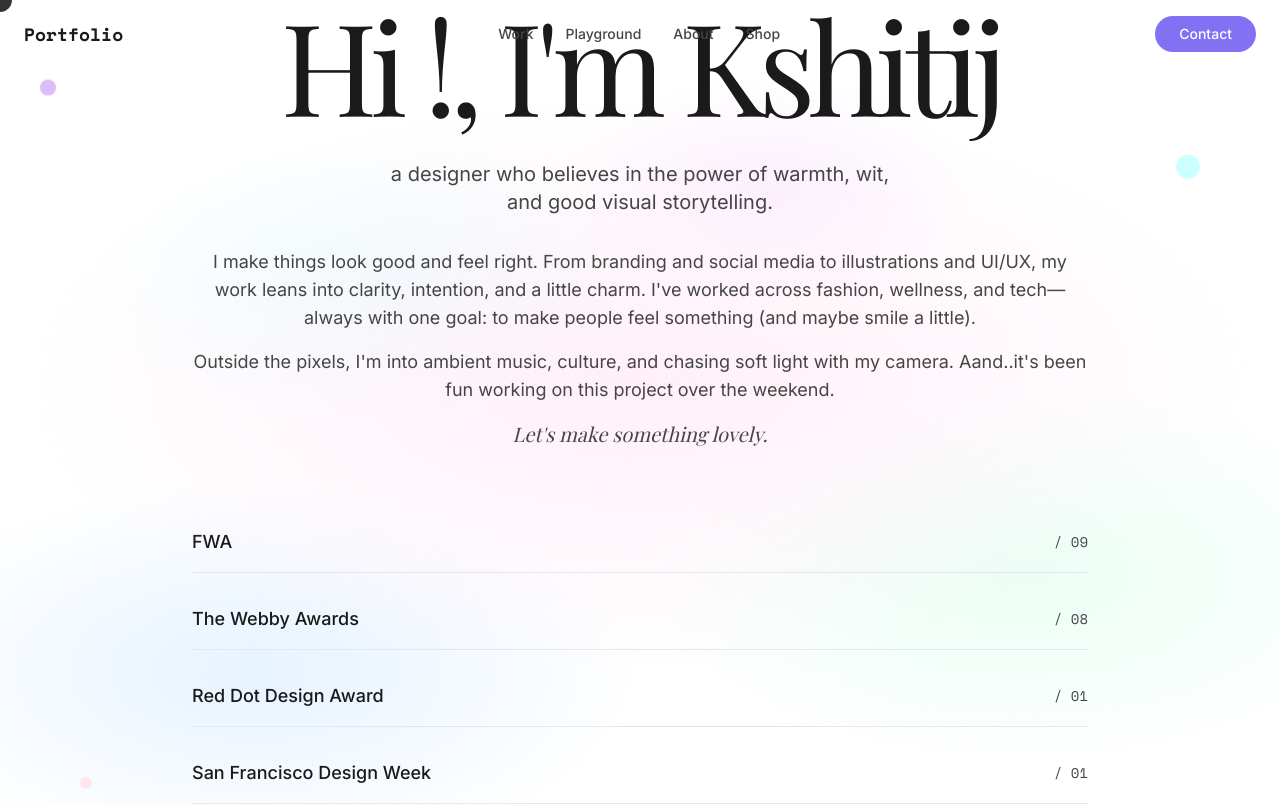
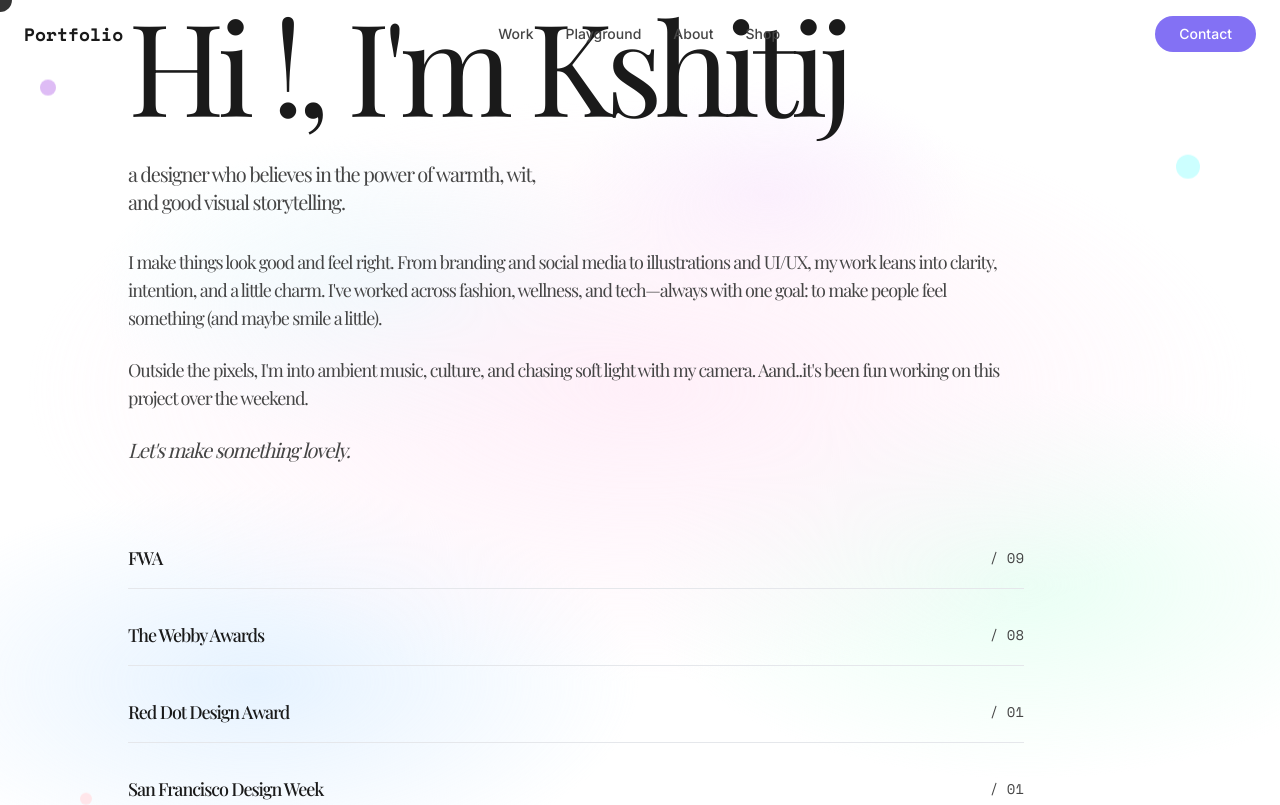
Before and after one commit to kshitij0299/pastel-pivot-folio, a React (Vite) app: page / in a window 1280 px wide. Shown: the top 805 px of the page. Built offline with nearby package versions, Linux system fonts and the light colour scheme.

Commit message:
Update hero section styling
Left align hero section content with improved padding. Apply Playfair font with -60% tracking to body text.

```diff
--- a/src/components/HeroSection.tsx
+++ b/src/components/HeroSection.tsx
@@ -44,7 +44,7 @@ export const HeroSection = () => {
       <div className="absolute top-40 right-20 w-6 h-6 bg-accent-aqua rounded-full animate-float" style={{ animationDelay: '2s' }} />
       <div className="absolute bottom-40 left-20 w-3 h-3 bg-accent-blush rounded-full animate-float" style={{ animationDelay: '4s' }} />
 
-      <div ref={heroRef} className="container mx-auto px-6 text-center relative z-10">
+      <div ref={heroRef} className="container mx-auto px-6 md:px-12 lg:px-16 relative z-10 max-w-6xl">
         <h1
           ref={titleRef}
           className="font-playfair text-6xl md:text-8xl lg:text-9xl font-light text-heading mb-8 leading-none tracking-[-0.06em]"
@@ -54,7 +54,7 @@ export const HeroSection = () => {
 
         <p
           ref={subtitleRef}
-          className="text-lg md:text-xl text-body max-w-3xl mx-auto leading-relaxed mb-8"
+          className="font-playfair text-lg md:text-xl text-body max-w-3xl leading-relaxed mb-8 tracking-[-0.06em]"
         >
           a designer who believes in the power of warmth, wit,
           <br />
@@ -63,7 +63,7 @@ export const HeroSection = () => {
 
         <div
           ref={subtitleRef}
-          className="text-base md:text-lg text-body max-w-4xl mx-auto leading-relaxed space-y-4"
+          className="font-playfair text-base md:text-lg text-body max-w-4xl leading-relaxed space-y-6 tracking-[-0.06em]"
         >
           <p>
             I make things look good and feel right. From branding and social media to
@@ -77,13 +77,13 @@ export const HeroSection = () => {
             my camera. Aand..it's been fun working on this project over the weekend.
           </p>
 
-          <p className="font-playfair italic text-xl">
+          <p className="font-playfair italic text-xl tracking-[-0.06em]">
             Let's make something <em>lovely</em>.
           </p>
         </div>
 
         {/* Awards section */}
-        <div className="mt-16 space-y-4 max-w-4xl mx-auto">
+        <div className="mt-16 space-y-4 max-w-4xl">
           {[
             { name: 'FWA', count: '09' },
             { name: 'The Webby Awards', count: '08' },
@@ -96,7 +96,7 @@ export const HeroSection = () => {
               key={award.name}
               className="flex items-center justify-between py-4 border-b border-gray-200 cursor-hover group"
             >
-              <span className="text-lg text-heading font-medium group-hover:text-link transition-colors">
+              <span className="font-playfair text-lg text-heading font-medium group-hover:text-link transition-colors tracking-[-0.06em]">
                 {award.name}
               </span>
               <span className="text-sm text-body font-mono">
```
